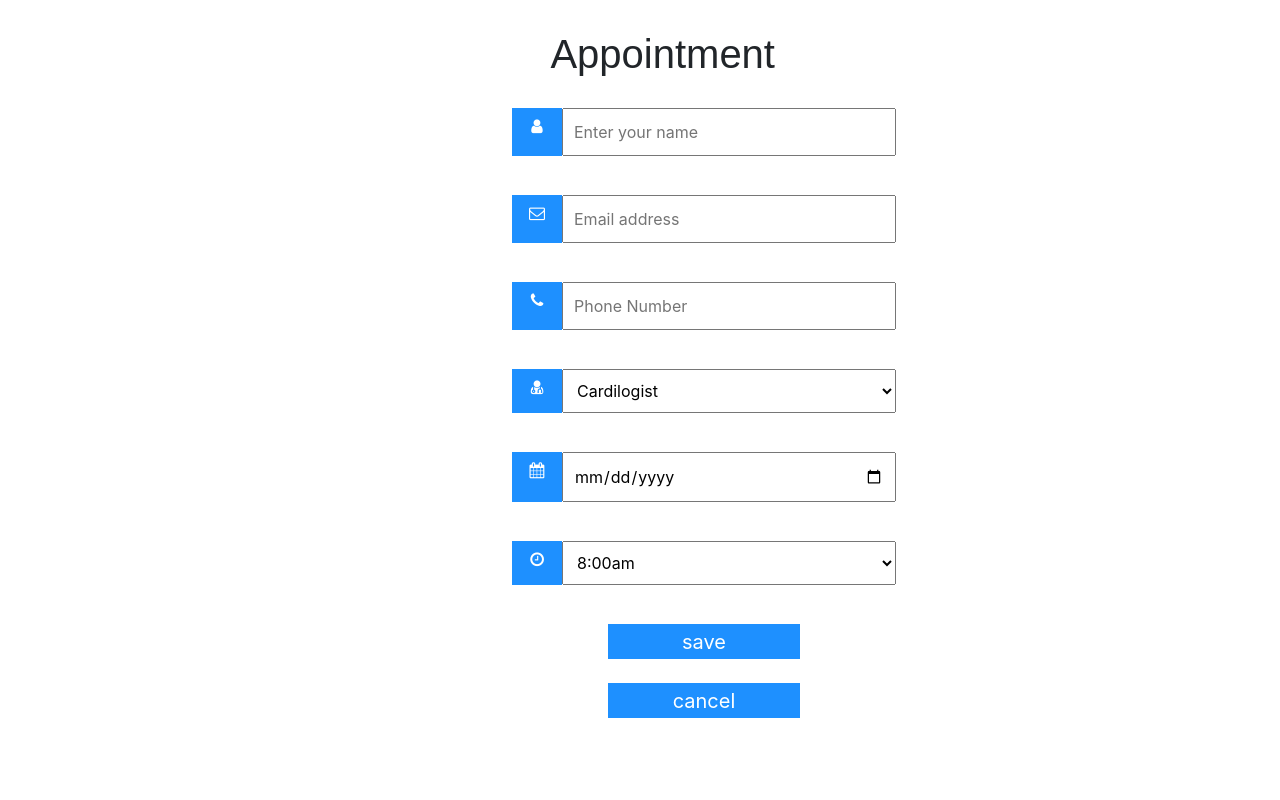
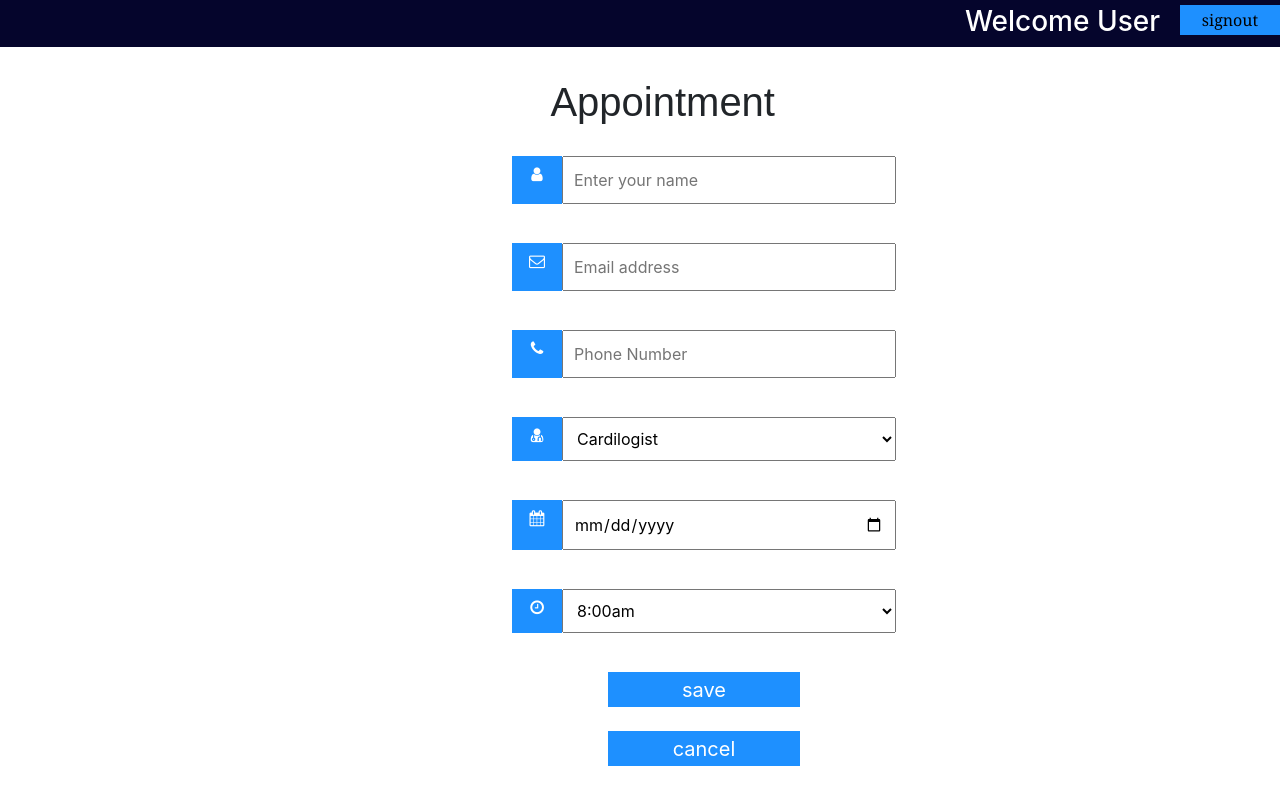
Before and after one commit to ganjiharitha/hospital-management, a website: page frontend/allhtmlfiles/appoitment.html in a window 1280 px wide. Drawn offline with nearby package versions, Linux system fonts and the light colour scheme.

Commit message:
final touch

```diff
--- a/frontend/allcssfiles/adminreg.css
+++ b/frontend/allcssfiles/adminreg.css
@@ -20,3 +20,30 @@
     padding-left : 45%;
     cursor: pointer;
 }
+.navb{
+	background-color: rgb(5, 5, 44);
+	overflow: hidden;
+    position : fixed;
+	width : 100%;
+  	height : auto;
+	z-index: 1;
+	text-align : center;
+}
+.weltag{
+	float : right;
+
+	color : white;
+	margin-top : 5px;
+}
+.homesignb{
+	float : right;
+	width :100px;
+	height : 30px;
+	text-align: center;
+	background-color: dodgerblue;
+	border: none;
+	margin-top : 5px;
+	cursor: pointer;
+	margin-left: 20px;
+	font-family:Cambria, Cochin, Georgia, Times, 'Times New Roman', serif;
+}
--- a/frontend/allhtmlfiles/appoitment.html
+++ b/frontend/allhtmlfiles/appoitment.html
@@ -15,6 +15,12 @@
 </head>
 <body>
     <div class="wholepage">
+        <div class="navb">
+            <button class="homesignb" id="signout">signout</button>
+            <h3 class="weltag" id="weltag">Welcome User</h3>
+        </div>
+        <br>
+        <br>
         <div class="inputsec">
             <div class="logheadreg">
                 <h1>Appointment</h1>
--- a/frontend/alljsfile/appointment.js
+++ b/frontend/alljsfile/appointment.js
@@ -5,6 +5,7 @@ $(document).ready(function() {
     if(JSON.parse(localStorage.getItem("logeddetails"))!=null)
       a=JSON.parse(localStorage.getItem("logeddetails"));
       //console.log(a);
+      $('#weltag').html("Welcome "+a[0].name);
       if(a[0].role=="user"){
         $('#uname').val(a[0].name);
         $('#ename').val(a[0].email);
@@ -47,4 +48,9 @@ $(document).ready(function() {
     $("#cancel").click(function(){
       window.location ="https://hospital-management-mini.herokuapp.com/";
     })
+    $("#signout").click(function(){
+      localStorage.clear();
+      location.reload();
+      window.location="https://hospital-management-mini.herokuapp.com/logout";
+   })
   })
```
Also changed, not shown: frontend/allhtmlfiles/admitpat.html (+5 -0 lines), frontend/alljsfile/admitps.js (+12 -0 lines).
